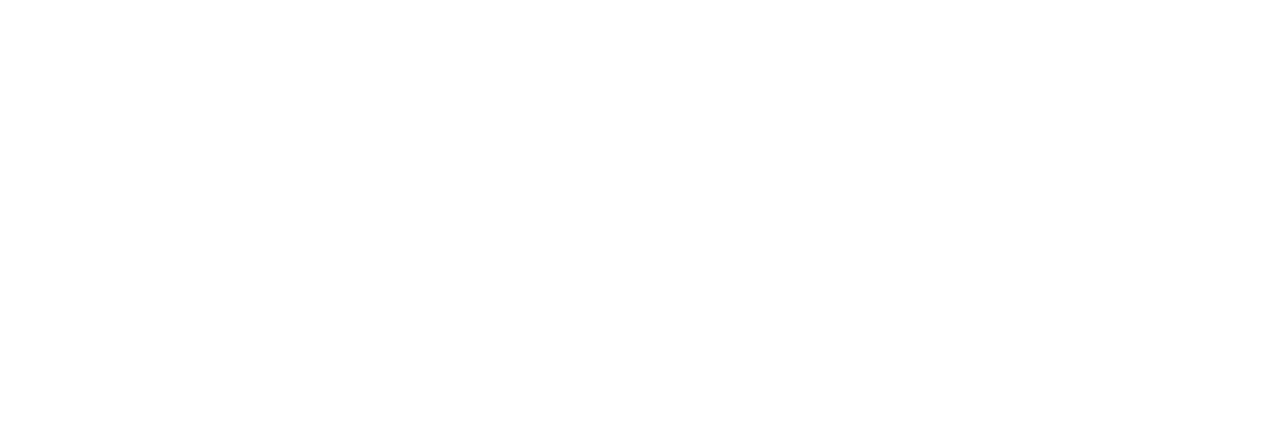
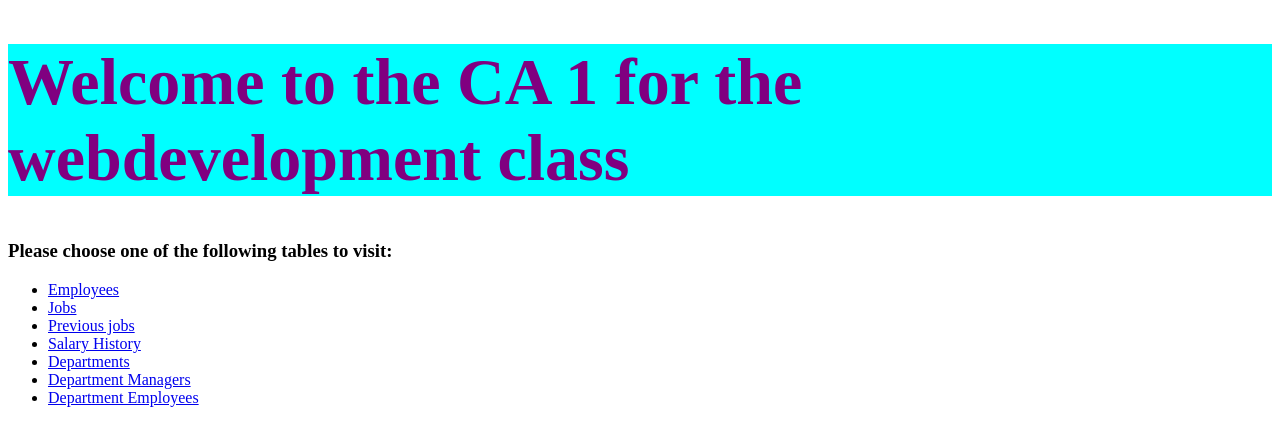
Before and after one commit to guilhermeteruaki/CA1WebdevolopmentClass2022047, a plain HTML site: page index.html in a window 1280 px wide. Drawn offline with Linux system fonts and the light colour scheme.

Commit message:
testing css

```diff
--- /dev/null
+++ b/CSS/style.css
@@ -0,0 +1,9 @@
+nav {
+    border-style: block;
+}
+
+h1 {
+    color: purple;
+    font-size: 66px;
+    background-color: aqua;
+}
--- a/index.html
+++ b/index.html
@@ -1,11 +1,30 @@
 <!doctype html>
 <html>
     <head>
+        <link rel="stylesheet" href="/CSS/style.css">
 
     </head>
 
     <body>
 
+        <h1>
+           Welcome to the CA 1 for the webdevelopment class
+        </h1>
+
+        <h3 id="mainPage">
+            Please choose one of the following tables to visit:
+        </h3>
+        <nav>
+            <ul>
+            <li><a href="/Tables/employees.html">Employees</a> </li>
+            <li><a href="/Tables/jobs.html">Jobs</a></li>
+            <li><a href="/Tables/priviousJobs.html">Previous jobs</a></li>
+            <li><a href="/Tables/salaryHistory.html"> Salary History</a></li>
+            <li><a href="/Tables/departments.html">Departments</a></li>
+            <li><a href="/Tables/departmentManager.html"> Department Managers</a></li>
+            <li><a href="/Tables/departmentEmployees.html"> Department Employees</a></li>
+            </ul>
+        </nav>
 
     </body>
 
```
Also changed, not shown: Tables/departmentEmployees.html (added, +14 -0 lines), Tables/departmentManager.html (added, +14 -0 lines), Tables/departments.html (added, +14 -0 lines), Tables/employees.html (added, +14 -0 lines), Tables/jobs.html (added, +14 -0 lines), Tables/priviousJobs.html (added, +14 -0 lines), Tables/salaryHistory.html (added, +14 -0 lines).
